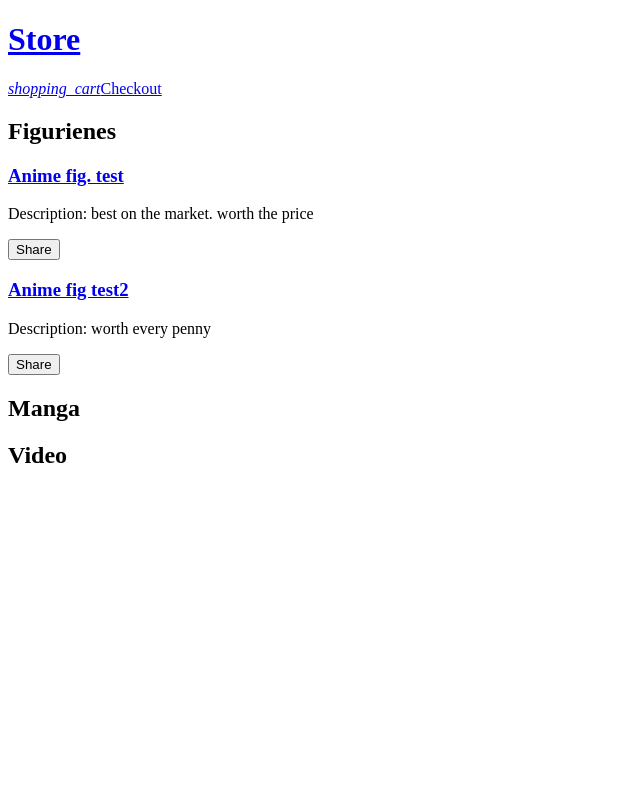
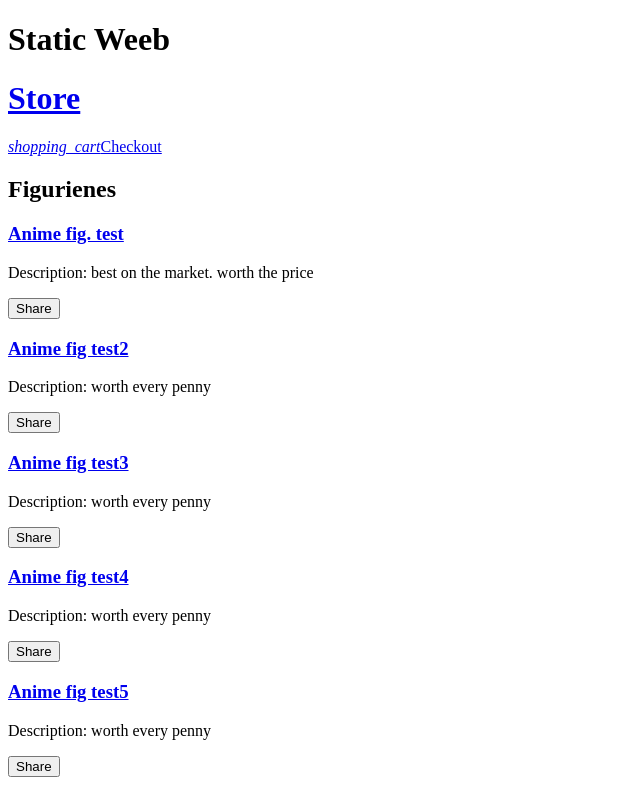
Before and after one commit to Alchemi/Project-2---E-commerce, an Angular app in the folder angular-front-end/frontend/: page / in a window 1280 px wide. Shown: the whole page, without its empty margins (0-640 px from the left). Built offline with nearby package versions, Linux system fonts and the light colour scheme.

Commit message:
push+pull

```diff
--- a/angular-front-end/frontend/src/app/app.component.html
+++ b/angular-front-end/frontend/src/app/app.component.html
@@ -1,3 +1,4 @@
+<h1>{{ title }}</h1>
 <app-top-bar></app-top-bar>
 
 <div class="container">
--- a/angular-front-end/frontend/src/app/cart/cart.component.ts
+++ b/angular-front-end/frontend/src/app/cart/cart.component.ts
@@ -1,19 +1,30 @@
-import { Component, OnInit } from "@angular/core";
+import { Component } from "@angular/core";
+import { FormBuilder } from "@angular/forms";
 import { CartService } from "../cart.service";
 @Component({
     selector: 'app-cart',
     templateUrl: './cart.component.html',
     styleUrls: ['./cart.component.css']
 })
-export class CartComponent implements OnInit {
+export class CartComponent {
 
     items = this.cartService.getItems();
 
+    checkoutForm = this.formBuilder.group({
+        name: '',
+        address: ''
+    });
+
     constructor(
-        private cartService: CartService
+        private cartService: CartService,
+        private formBuilder: FormBuilder,
     ) { }
 
-    ngOnInit(): void {
+    onSubmit(): void {
+        //process checkout data
+        this.items=this.cartService.clearCart();
+        console.warn('Your order has been submitted', this.checkoutForm.value);
+        this.checkoutForm.reset();
 
     }
 
--- a/angular-front-end/frontend/src/app/product-list/product-list.component.html
+++ b/angular-front-end/frontend/src/app/product-list/product-list.component.html
@@ -17,7 +17,3 @@
         Share
     </button>
 </div>
-
-<h2>Manga</h2>
-
-<h2>Video</h2>
--- a/angular-front-end/frontend/src/app/products.ts
+++ b/angular-front-end/frontend/src/app/products.ts
@@ -18,6 +18,23 @@ export const products = [
         price:200,
         description: 'worth every penny'
     },
+    {
+        Id: 3,
+        name: 'Anime fig test3',
+        price:200,
+        description: 'worth every penny'
+    },
+    {
+        Id: 4,
+        name: 'Anime fig test4',
+        price:200,
+        description: 'worth every penny'
+    },
+    {
+        Id: 5,
+        name: 'Anime fig test5',
+        price:200,
+        description: 'worth every penny'
+    },
 
-    //find out if this needs to be "zipped up" - sparkey thoughts
 ]
```
Also changed, not shown: angular-front-end/frontend/src/app/product2.ts (deleted, +0 -22 lines), angular-front-end/frontend/src/app/product3.ts (deleted, +0 -23 lines).
